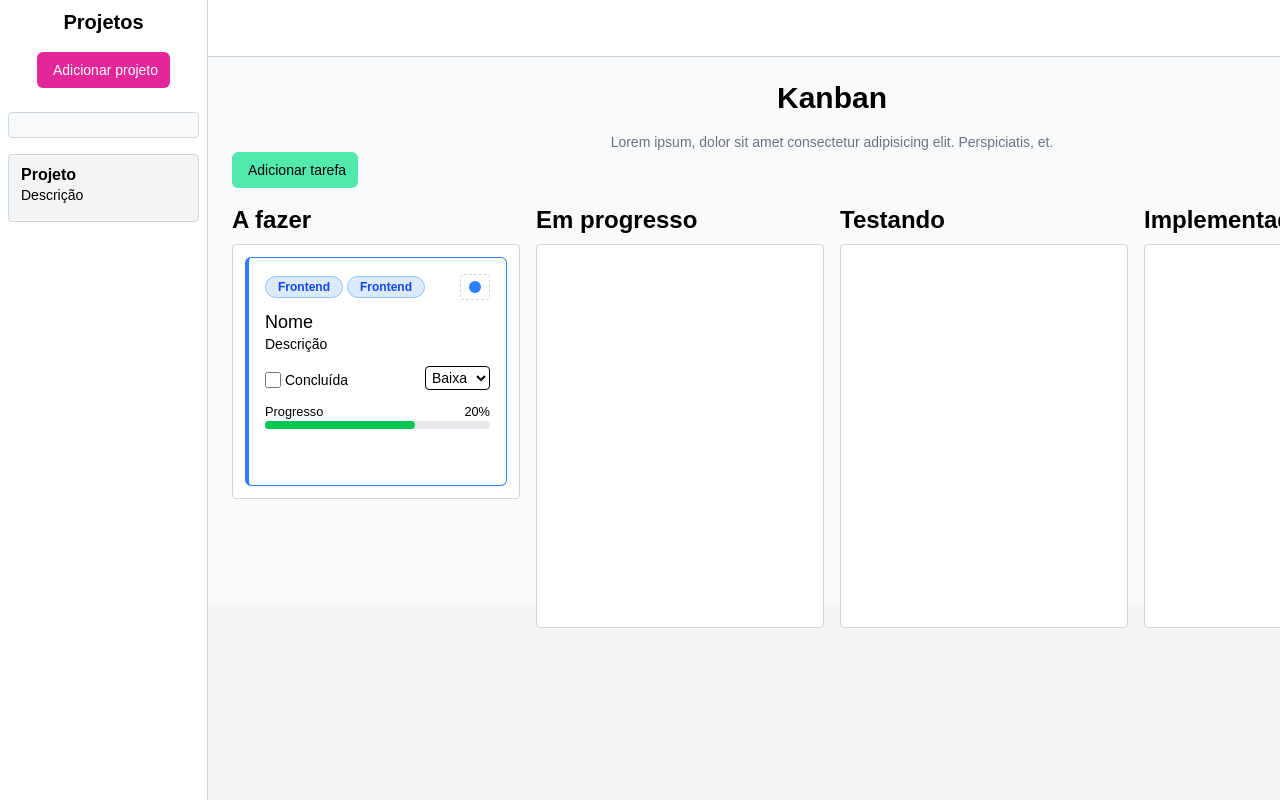
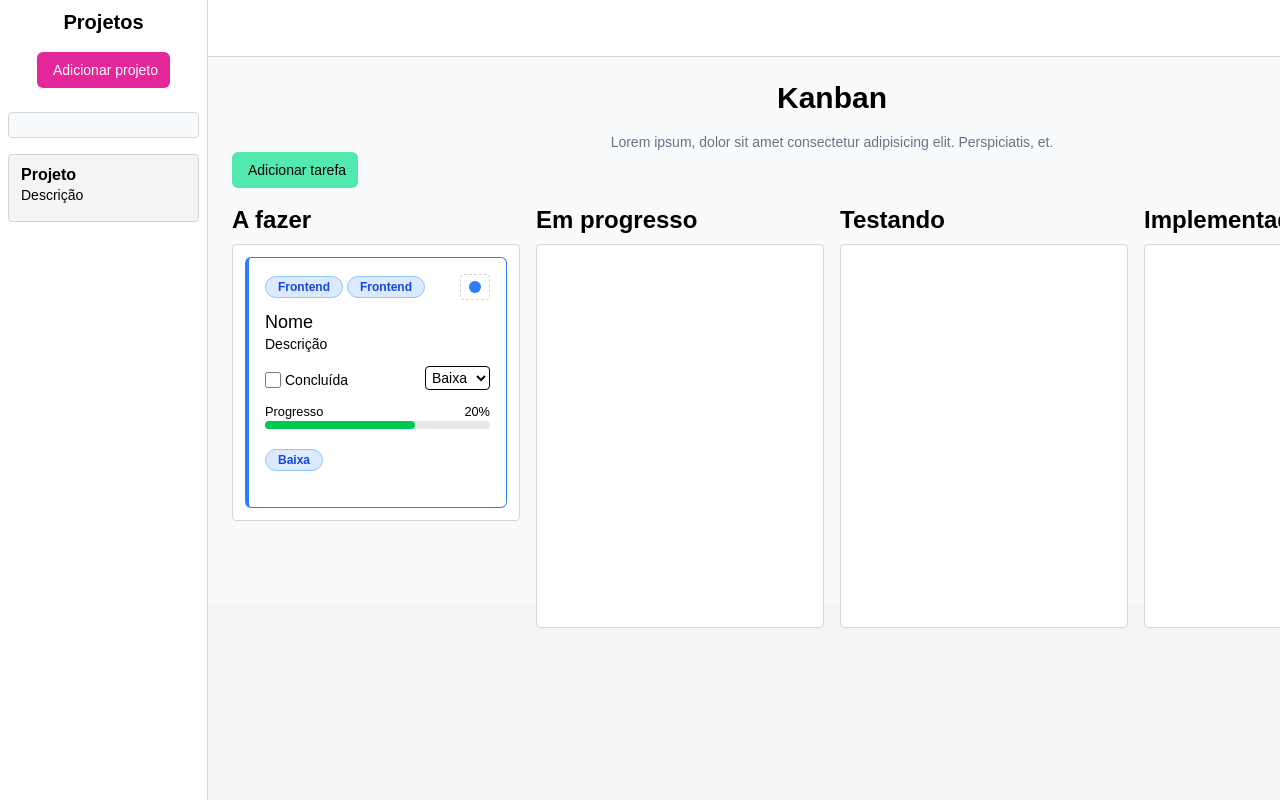
Before and after one commit to marcelosarinho/kanban, a React (Vite) app in the folder frontend/: page / in a window 1280 px wide. Shown: the top 800 px of the page. Built offline with nearby package versions, Linux system fonts and the light colour scheme; some icons are missing; a web font is replaced by a local one.

Commit message:
feat: task priority badge component

```diff
--- a/frontend/src/components/Task.tsx
+++ b/frontend/src/components/Task.tsx
@@ -4,6 +4,7 @@
 // }
 
 import TaskCategoryBadge from "./TaskCategoryBadge"
+import TaskPriorityBadge from "./TaskPriorityBadge"
 
 export default function Task() {
   return (
@@ -49,9 +50,10 @@ export default function Task() {
     </div>
 
     <div className="my-5 flex justify-between">
-        <button>
-            <i className="ph-bold ph-chat"></i>
-        </button>
+      <TaskPriorityBadge />
+      <button className="flex items-center cursor-pointer p-1 rounded-full hover:bg-gray-200 transition-colors">
+        <i className="ph-bold ph-chat"></i>
+      </button>
     </div>
 </div>
   )
--- /dev/null
+++ b/frontend/src/components/TaskPriorityBadge.tsx
@@ -0,0 +1,7 @@
+export default function TaskPriorityBadge() {
+  return (
+    <div className="w-fit flex items-center text-xs font-semibold bg-blue-100 text-blue-700 border-[1.5px] rounded-full px-3 py-0.5 border-blue-300">
+      Baixa
+    </div>
+  )
+}
```
